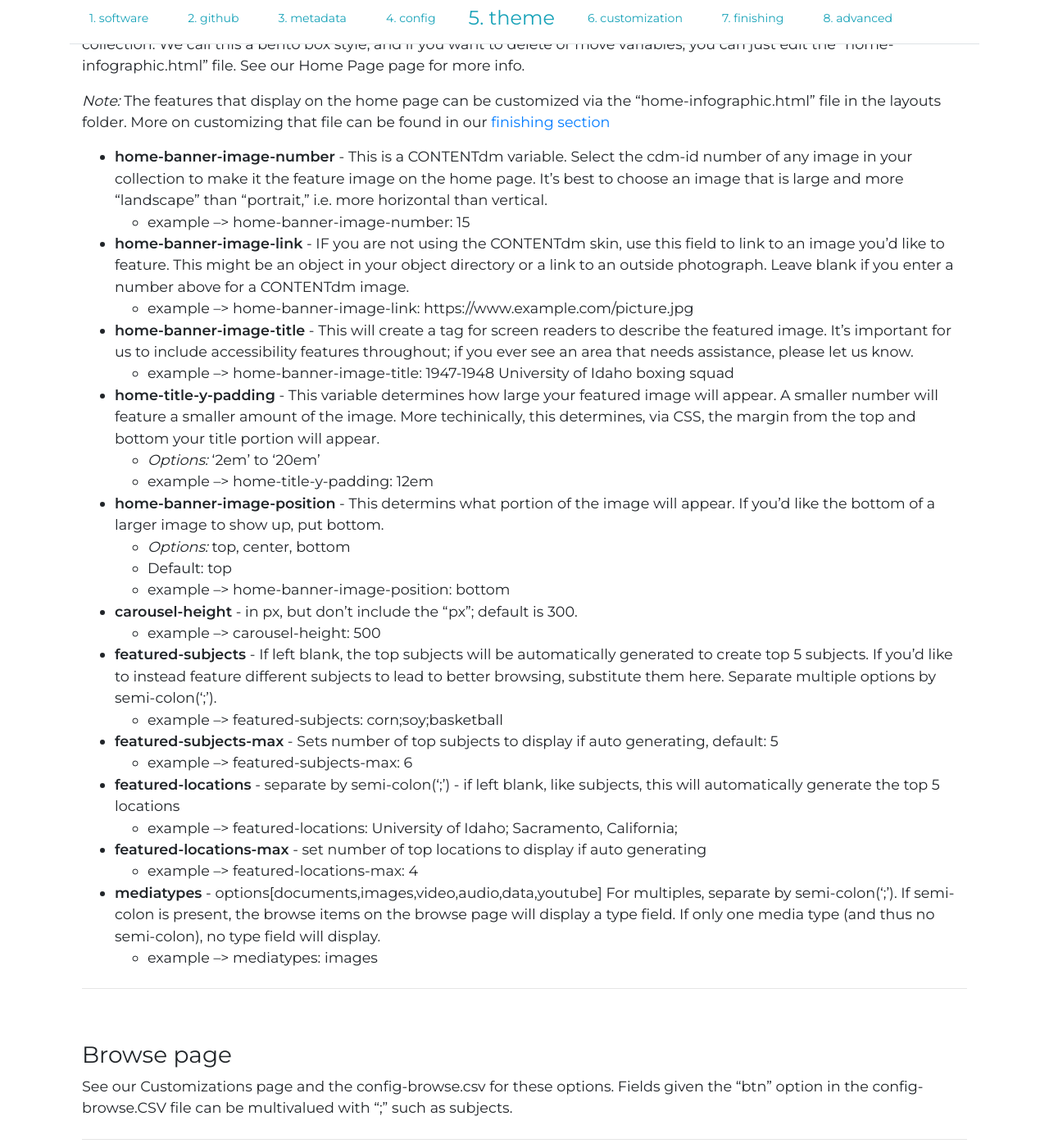
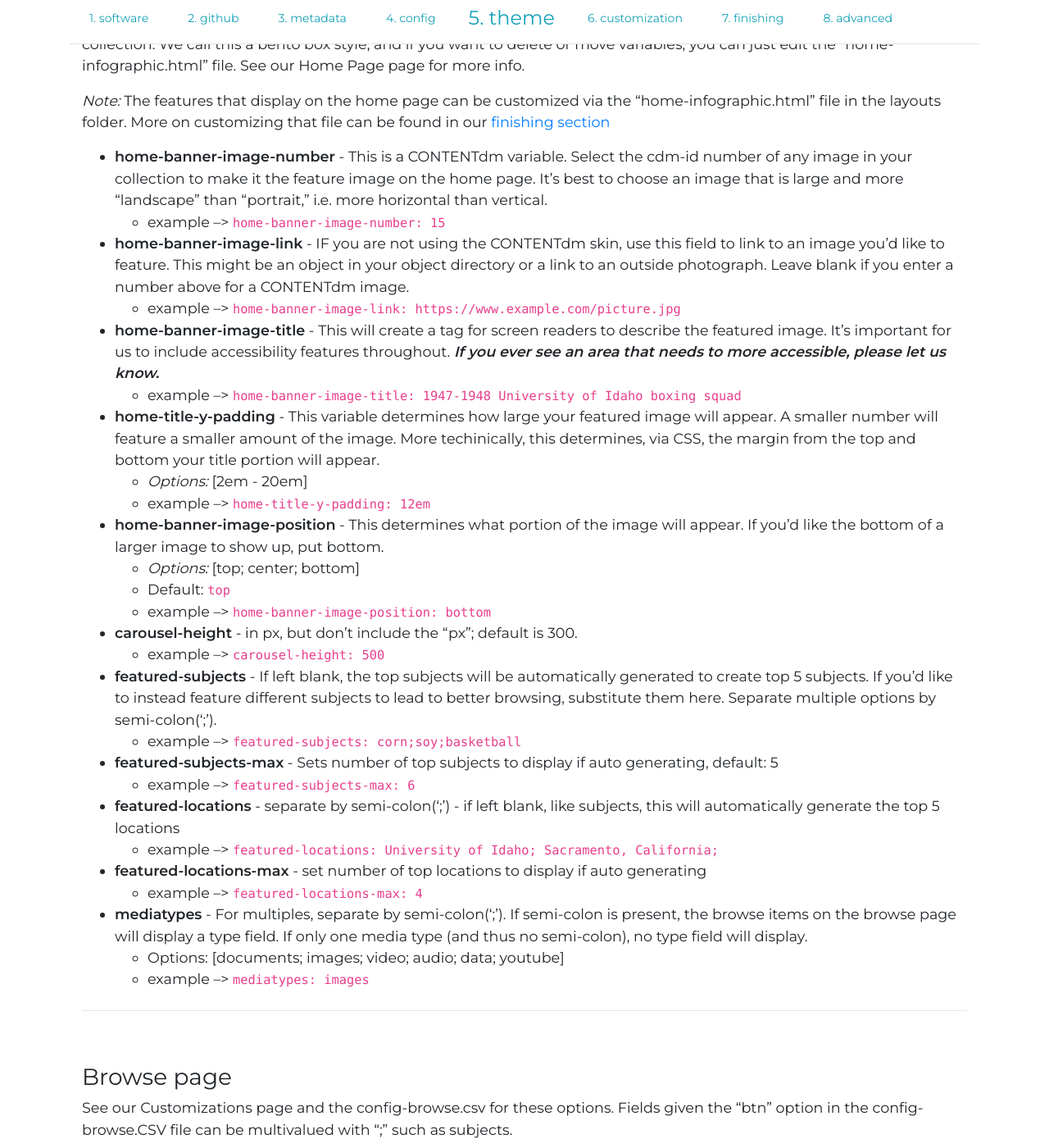
Before and after one commit to CollectionBuilder/collectionbuilder.github.io, a Jekyll site: the page built from _workshop/theme.md, in a window 1280 px wide and 1400 px high, scrolled down 1345 px. Shown: the whole window at 82% size. Built offline with Jekyll 4.4.1, drawn with Linux system fonts in a browser that asks for light colours; some of the changed text lies outside the part shown.

Commit message:
stylization

```diff
--- a/_includes/docs/theme.md
+++ b/_includes/docs/theme.md
@@ -28,11 +28,11 @@ At the very end of the file, you can also make some sweeping changes to [the way
 These variable determine how the header looks on all pages save for the collection home page. They also help determine the metadata variables embedded within each html page to assist with indexing of the collection.
 
 - **tagline** - This will appear underneath the header title on all pages except the homepage.
-    - example --> tagline: Photographs of University of Idaho Boxers and Boxing Teams, 1934 - 1953
+    - example --> `tagline: Photographs of University of Idaho Boxers and Boxing Teams, 1934 - 1953`
 - **description** - A short description of the collection. This appears on the home page in a box that has a button going to the about page for the user to learn more.
-    - example --> description: "A digital collection comprised of 52 photographs of boxers and boxing teams from the University of Idaho"
+    - example --> `description: "A digital collection comprised of 52 photographs of boxers and boxing teams from the University of Idaho" `
 - **author** - You! Add your github username, or just your regular old name (or your institution, or just leave it blank).
-	- example --> author: dcnb
+	- example --> `author: dcnb`
 
 
 {:.py-4 .mt-4 #home-page}
@@ -45,30 +45,31 @@ The home page is very customizable. The first five variables control how the lar
 *Note:* The features that display on the home page can be customized via the "home-infographic.html" file in the layouts folder. More on customizing that file can be found in our [finishing section](finishing.html#home)
 
 - **home-banner-image-number** - This is a CONTENTdm variable. Select the cdm-id number of any image in your collection to make it the feature image on the home page. It's best to choose an image that is large and more "landscape" than "portrait," i.e. more horizontal than vertical.
-	- example --> home-banner-image-number: 15
+	- example --> `home-banner-image-number: 15`
 - **home-banner-image-link** - IF you are not using the CONTENTdm skin, use this field to link to an image you'd like to feature. This might be an object in your object directory or a link to an outside photograph. Leave blank if you enter a number above for a CONTENTdm image.
-	- example --> home-banner-image-link: https://www.example.com/picture.jpg
-- **home-banner-image-title** - This will create a tag for screen readers to describe the featured image. It's important for us to include accessibility features throughout; if you ever see an area that needs assistance, please let us know.
-	- example --> home-banner-image-title: 1947-1948 University of Idaho boxing squad
+	- example --> `home-banner-image-link: https://www.example.com/picture.jpg`
+- **home-banner-image-title** - This will create a tag for screen readers to describe the featured image. It's important for us to include accessibility features throughout. ***If you ever see an area that needs to more accessible, please let us know.***
+	- example --> `home-banner-image-title: 1947-1948 University of Idaho boxing squad`
 - **home-title-y-padding** - This variable determines how large your featured image will appear. A smaller number will feature a smaller amount of the image. More techinically, this determines, via CSS, the margin from the top and bottom your title portion will appear.
-	- *Options:* '2em' to '20em'
-	- example --> home-title-y-padding: 12em
-- **home-banner-image-position** -  This determins what portion of the image will appear. If you'd like the bottom of a larger image to show up, put bottom.
-	- *Options:* top, center, bottom
-	- Default: top
-	- example --> home-banner-image-position: bottom
+	- *Options:* [2em - 20em]
+	- example --> `home-title-y-padding: 12em`
+- **home-banner-image-position** -  This determines what portion of the image will appear. If you'd like the bottom of a larger image to show up, put bottom.
+	- *Options:* [top; center; bottom]
+	- Default: `top`
+	- example --> `home-banner-image-position: bottom`
 - **carousel-height** - in px, but don't include the "px"; default is 300.
-	- example --> carousel-height: 500
+	- example --> `carousel-height: 500`
 - **featured-subjects** - If left blank, the top subjects will be automatically generated to create top 5 subjects. If you'd like to instead feature different subjects to lead to better browsing, substitute them here. Separate multiple options by semi-colon(';').
-	- example --> featured-subjects: corn;soy;basketball
+	- example --> `featured-subjects: corn;soy;basketball`
 - **featured-subjects-max** - Sets number of top subjects to display if auto generating, default: 5
-	- example --> featured-subjects-max: 6
+	- example --> `featured-subjects-max: 6`
 - **featured-locations** - separate by semi-colon(';') - if left blank, like subjects, this will automatically generate the top 5 locations
-	- example --> featured-locations: University of Idaho; Sacramento, California;
+	- example --> `featured-locations: University of Idaho; Sacramento, California;`
 - **featured-locations-max** - set number of top locations to display if auto generating
-	- example --> featured-locations-max: 4
-- **mediatypes** - options[documents,images,video,audio,data,youtube] For multiples, separate by semi-colon(';'). If semi-colon is present, the browse items on the browse page will display a type field. If only one media type (and thus no semi-colon), no type field will display.
-	- example --> mediatypes: images
+	- example --> `featured-locations-max: 4`
+- **mediatypes** -  For multiples, separate by semi-colon(';'). If semi-colon is present, the browse items on the browse page will display a type field. If only one media type (and thus no semi-colon), no type field will display.
+	- Options: [documents; images; video; audio; data; youtube]
+	- example --> `mediatypes: images`
 
 
 {:.py-4 .mt-4 #browse-page}
@@ -166,9 +168,9 @@ This page functions exactly as the Subjects page does. If you have a 'location'
 The timeline is built by year, with each year become a row where thumbnail versions of the items appear. This section will let you determine which years are in the dropdown button at the top right that allows a user to jump down the page.
 
 - **year-navigation** - Sets years to appear in dropdown nav on top right. If left blank, these will auto-generate. (We recommend leaving this blank.)
-	- example --> year-navigation: #"1900;1905;1910;1915;1920"
-- **year-nav-increment** - Sets the increment at which the nav years are automatically generated. Default is '5'
-	- example --> year-nav-increment: 7
+	- example --> `year-navigation: 1900;1905;1910;1915;1920`
+- **year-nav-increment** - Sets the increment at which the nav years are automatically generated. Default is `5`
+	- example --> `year-nav-increment: 7`
 
 
 {:.py-4 .mt-4 #about-page}
@@ -189,12 +192,12 @@ The about page is found at the base of the directory, where it's called "about.m
 ## Images
 This is a CONTENTdm specific variable section for adjusting size of images used throughout. If your images are typically very large, you might adjust these to drop down the images being loaded. And vice versa for collections with smaller images.
 
-- **image-percentage-large** - default 70
-	- example --> image-percentage-large: 50
-- **image-percentage-medium** - default 40
-	- example --> image-percentage-medium: 30
-- **image-percentage-small** - default 20
-	- example --> image-percentage-small: 10
+- **image-percentage-large** - Default `70`
+	- example --> `image-percentage-large: 50`
+- **image-percentage-medium** - Default `40`
+	- example --> `image-percentage-medium: 30`
+- **image-percentage-small** - Default `20`
+	- example --> `image-percentage-small: 10`
 
 
 {:.py-4 .mt-4 #bootstrap-config}
@@ -204,10 +207,12 @@ This is a CONTENTdm specific variable section for adjusting size of images used
 ## Bootstrap Theme Options
 These options will adjust the theme's color and look.
 
-- **navbar-color** - Choose from "navbar-light" for use with light background colors, or "navbar-dark" for dark background colors navbar-dark
-	- example --> navbar-color: navbar-dark
-- **navbar-background** - Choose from bg-primary, bg-secondary, bg-success, bg-danger, bg-warning, bg-info, bg-light, bg-dark, bg-white bg-dark
-	- example --> navbar-background: bg-dark
+- **navbar-color** - Choose from `navbar-light` for use with light background colors, or `navbar-dark` for dark background colors navbar-dark
+	- *Options:*  [navbar-light; navbar-dark]
+	- example --> `navbar-color: navbar-dark`
+- **navbar-background** - Choose from the background colors for Bootstrap.
+	- *Options:* [bg-primary, bg-secondary, bg-success, bg-danger, bg-warning, bg-info, bg-light, bg-dark, bg-white, bg-dark]
+	- example --> `navbar-background: bg-dark`
 
 ### Change Theme with Bootswatch
 Bootswatch creates themes for Bootstrap 4 sites. You can check them out here: <https://github.com/thomaspark/bootswatch>.
```
Also changed, not shown: other parts of _includes/docs/theme.md (+25 -22 lines), _includes/docs/config-file.md (+17 -13 lines).
